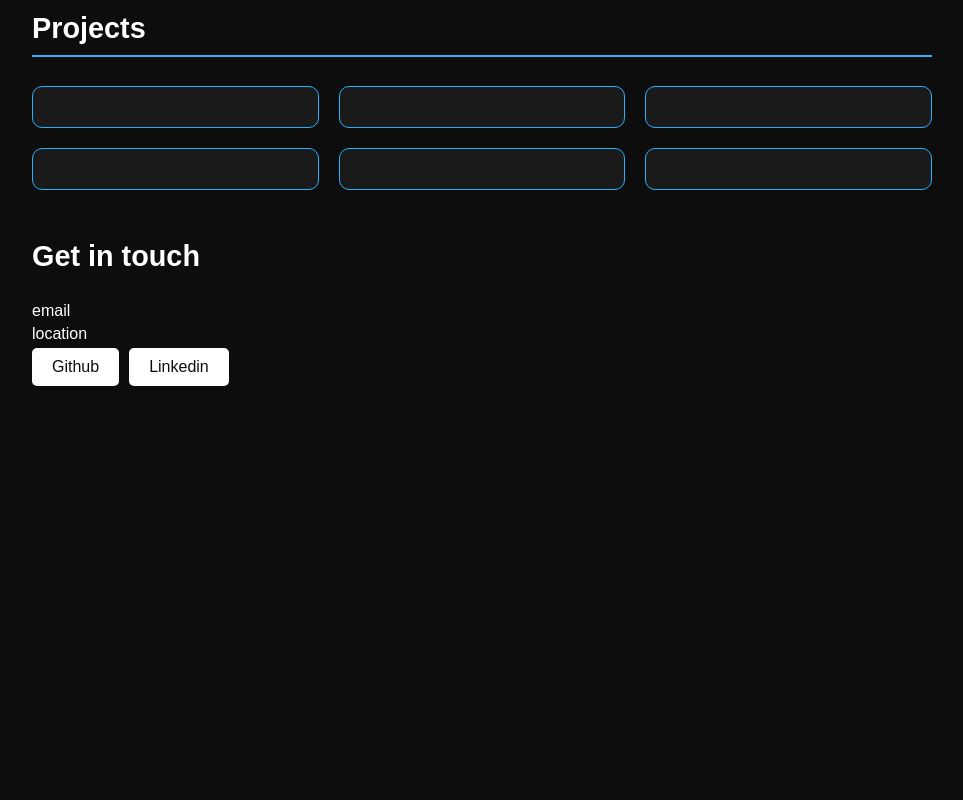
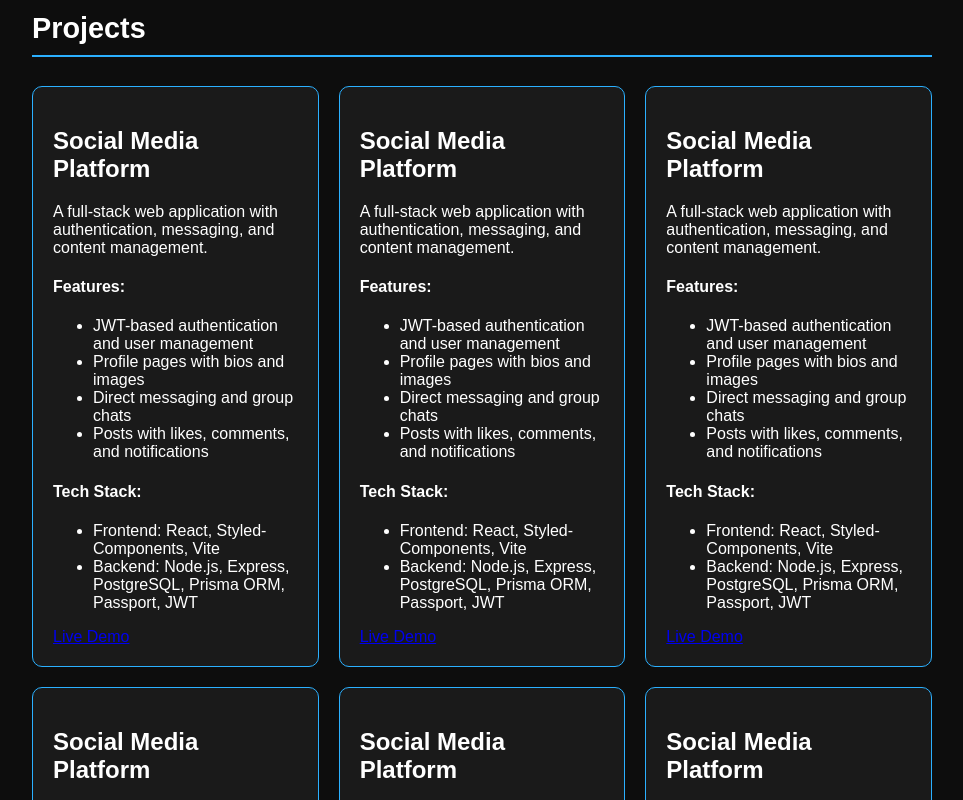
Before and after one commit to asseternity/personal-website, a React (Vite) app: page / in a window 1280 px wide. Shown: the part 440-1240 px from the top of the page, without its empty margins (158-1121 px from the left). Before the commit the page ends 826 px from the top, so only its background shows below. Built offline with nearby package versions, Linux system fonts and the light colour scheme.

Commit message:
feat: init template projects and profile picture import

```diff
--- a/src/App.jsx
+++ b/src/App.jsx
@@ -1,4 +1,6 @@
 import { useState } from 'react';
+import portrait from '/portrait.jpg';
+import ProjectCard from './components/template_project';
 
 export default function App() {
   const [someState, setSomeState] = useState('');
@@ -23,18 +25,30 @@ export default function App() {
           <button>Linkedin</button>
         </div>
         <div className="top_right">
-          <img />
+          <img src={portrait} />
         </div>
       </div>
       <div className="projects">
         <h3>Projects</h3>
         <div className="projects_cards">
-          <div className="projects_card"></div>
-          <div className="projects_card"></div>
-          <div className="projects_card"></div>
-          <div className="projects_card"></div>
-          <div className="projects_card"></div>
-          <div className="projects_card"></div>
+          <div className="projects_card">
+            <ProjectCard />
+          </div>
+          <div className="projects_card">
+            <ProjectCard />
+          </div>
+          <div className="projects_card">
+            <ProjectCard />
+          </div>
+          <div className="projects_card">
+            <ProjectCard />
+          </div>
+          <div className="projects_card">
+            <ProjectCard />
+          </div>
+          <div className="projects_card">
+            <ProjectCard />
+          </div>
         </div>
       </div>
       <div className="bottom">
--- /dev/null
+++ b/src/components/template_project.jsx
@@ -0,0 +1,32 @@
+export default function ProjectCard() {
+  return (
+    <div>
+      <h2>Social Media Platform</h2>
+      <p>
+        A full-stack web application with authentication, messaging, and content
+        management.
+      </p>
+      <h4>Features:</h4>
+      <ul>
+        <li>JWT-based authentication and user management</li>
+        <li>Profile pages with bios and images</li>
+        <li>Direct messaging and group chats</li>
+        <li>Posts with likes, comments, and notifications</li>
+      </ul>
+      <h4>Tech Stack:</h4>
+      <ul>
+        <li>Frontend: React, Styled-Components, Vite</li>
+        <li>
+          Backend: Node.js, Express, PostgreSQL, Prisma ORM, Passport, JWT
+        </li>
+      </ul>
+      <a
+        href="https://asseternity.github.io/messenger-frontend/"
+        target="_blank"
+        rel="noopener noreferrer"
+      >
+        Live Demo
+      </a>
+    </div>
+  );
+}
```
Also changed, not shown: public/portrait.jpg (added).
